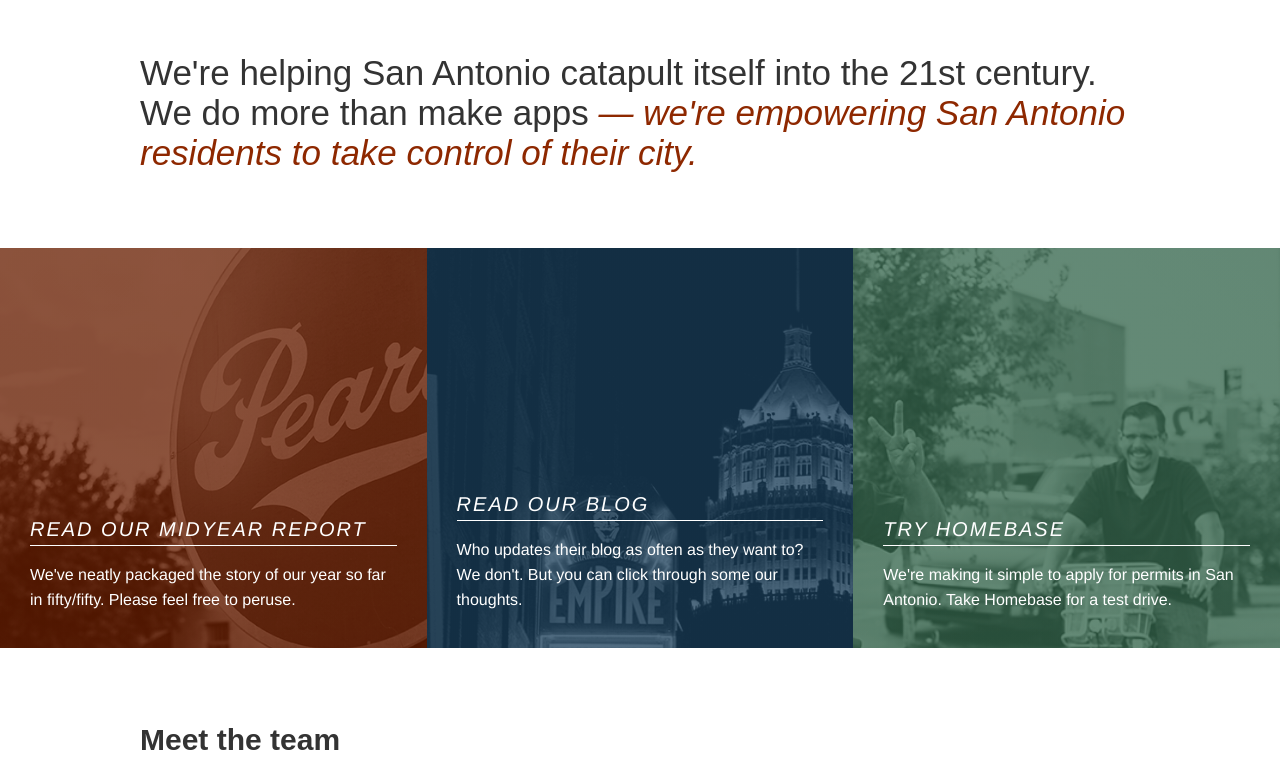
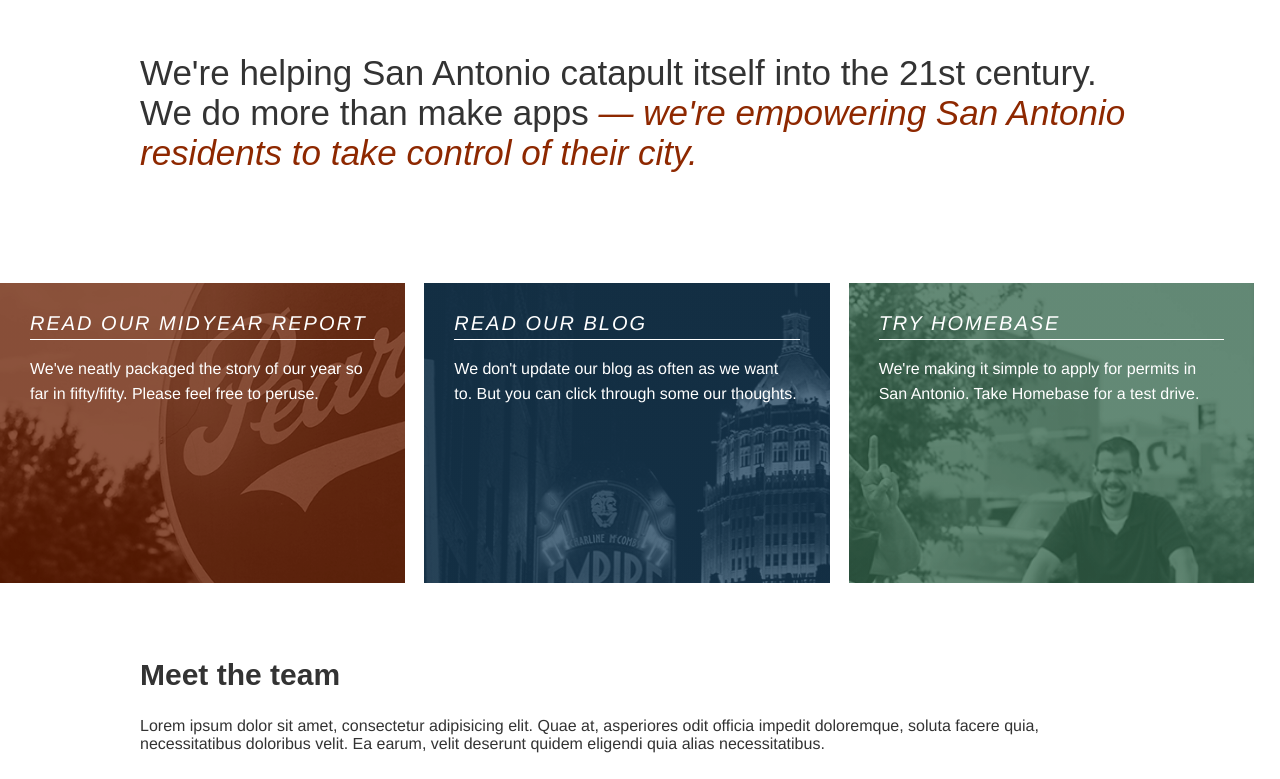
Before and after one commit to Techzans/techzans.github.io, a plain HTML site: page index.html in a window 1280 px wide. Shown: the part 157-936 px from the top of the page. Drawn offline with Linux system fonts and the light colour scheme.

Commit message:
Switch to flex-grid for images

```diff
--- a/css/sass/_grid-settings.scss
+++ b/css/sass/_grid-settings.scss
@@ -4,7 +4,7 @@
 $column: 90px;
 $gutter: 10px;
 $grid-columns: 12;
-$max-width: 100%;
+$max-width: 1000px;
 
 // Define your breakpoints
 $tablet: new-breakpoint(max-width 768px 12);
--- a/css/sass/base.scss
+++ b/css/sass/base.scss
@@ -34,6 +34,8 @@ body {
 header, section, footer {
   max-width: 1000px;
   margin: 75px auto;
+
+  @include outer-container;
 }
 
 h1, h2, h3, h4, h5, h6 {
@@ -103,19 +105,29 @@ section {
   }
 }
 
+$fg-column: 60px;
+$fg-gutter: 25px;
+$fg-max-columns: 12;
+
 .grid {
-  @include outer-container;
+  max-width: 100;
+  width: flex-grid(12);
+
+  margin-left: auto;
+  margin-right: auto;
+
+  @include clearfix;
 }
 
 .grid a {
-  @include span-columns(4);
-  @include omega(3n);
-  width: 33.33%;
-  margin-right: 0;
+
+  width: flex-grid(4,12);
+  float: left;
+  margin-right: flex-gutter(20);
+
+  height: 300px;
+  padding: 30px;
   position: relative;
-
-  height: 400px;
-  padding: 30px;
 
   text-decoration: none;
   color: white;
@@ -195,7 +207,4 @@ section {
 }
 
 article {
-  position: absolute;
-  margin-right: 30px;
-  bottom: 20px;
 }
--- a/index.html
+++ b/index.html
@@ -36,7 +36,7 @@
     <a class="blog" href="#">
       <article>
         <h4>Read our blog</h4>
-        <p>Who updates their blog as often as they want to? We don't. But you can click through some our thoughts.</p>
+        <p>We don't update our blog as often as we want to. But you can click through some our thoughts.</p>
       </article>
     </a>
 
@@ -53,6 +53,11 @@
     <p>Lorem ipsum dolor sit amet, consectetur adipisicing elit. Quae at, asperiores odit officia impedit doloremque, soluta facere quia, necessitatibus doloribus velit. Ea earum, velit deserunt quidem eligendi quia alias necessitatibus.</p>
   </section>
 
+  <section>
+    <h2>Give us your feedback</h2>
+    <p>Lorem ipsum dolor sit amet, consectetur adipisicing elit. Illo provident quia tempora animi possimus aspernatur facere, consequatur maxime voluptatem minima ullam dolor vero iste consequuntur architecto! Nostrum, inventore sapiente dolore.</p>
+  </section>
+
 <!--   <footer>
     <p>Lorem ipsum dolor sit amet, consectetur adipisicing elit. Quod adipisci rerum harum assumenda itaque soluta iste consectetur ab hic necessitatibus minima in, eaque qui autem reprehenderit ipsa error, dolorum placeat?</p>
   </footer> -->
```
Also changed, not shown: css/base.css.
